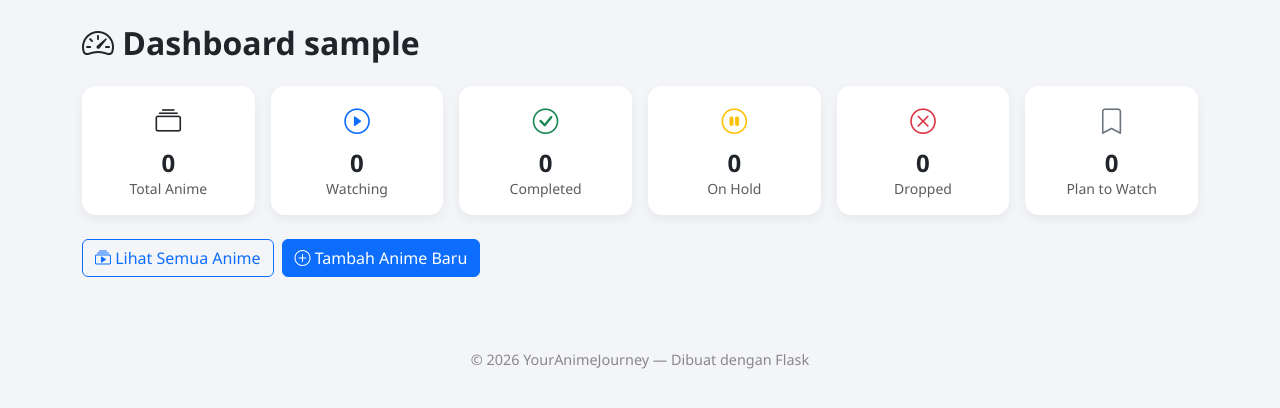
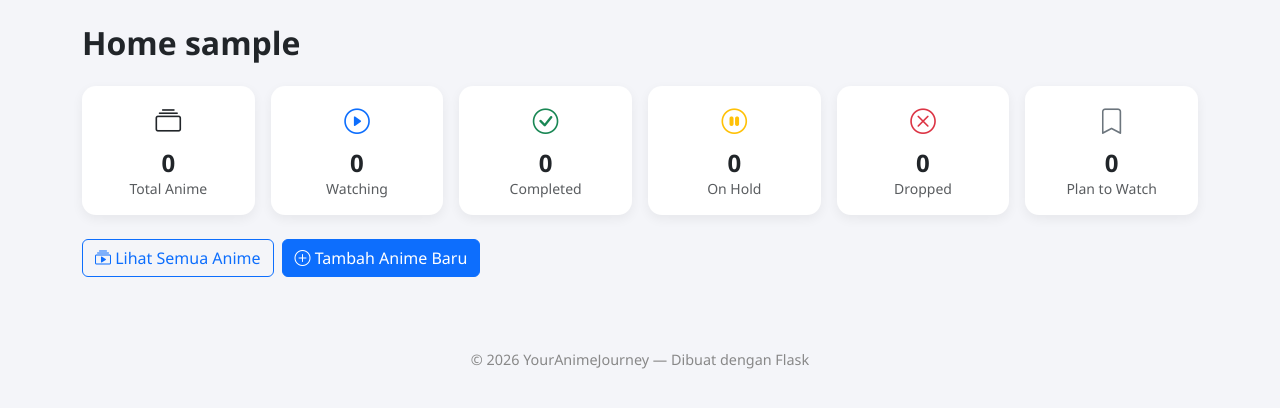
Before and after one commit to Lucifer55571/My-Anime-List, a Flask app: page /dashboard in a window 1280 px wide. Shown: the part 66-474 px from the top of the page. Run offline with Flask 3, Linux system fonts and the light colour scheme; the visitor is signed in with stand-in values (Sample User, id 1); data that the repository does not hold is empty.

Commit message:
Mengubah nama Dashboard menjadi Home

```diff
--- a/templates/dashboard.html
+++ b/templates/dashboard.html
@@ -1,10 +1,10 @@
 {% extends "base.html" %}
 
-{% block title %}Dashboard - YourAnimeJourney{% endblock %}
+{% block title %}Home - YourAnimeJourney{% endblock %}
 
 {% block content %}
 <h2 class="fw-bold mb-4">
-    <i class="bi bi-speedometer2"></i> Dashboard {{ current_user.username }}
+    Home {{ current_user.username }}
 </h2>
 
 <div class="row g-3 mb-4">
```
